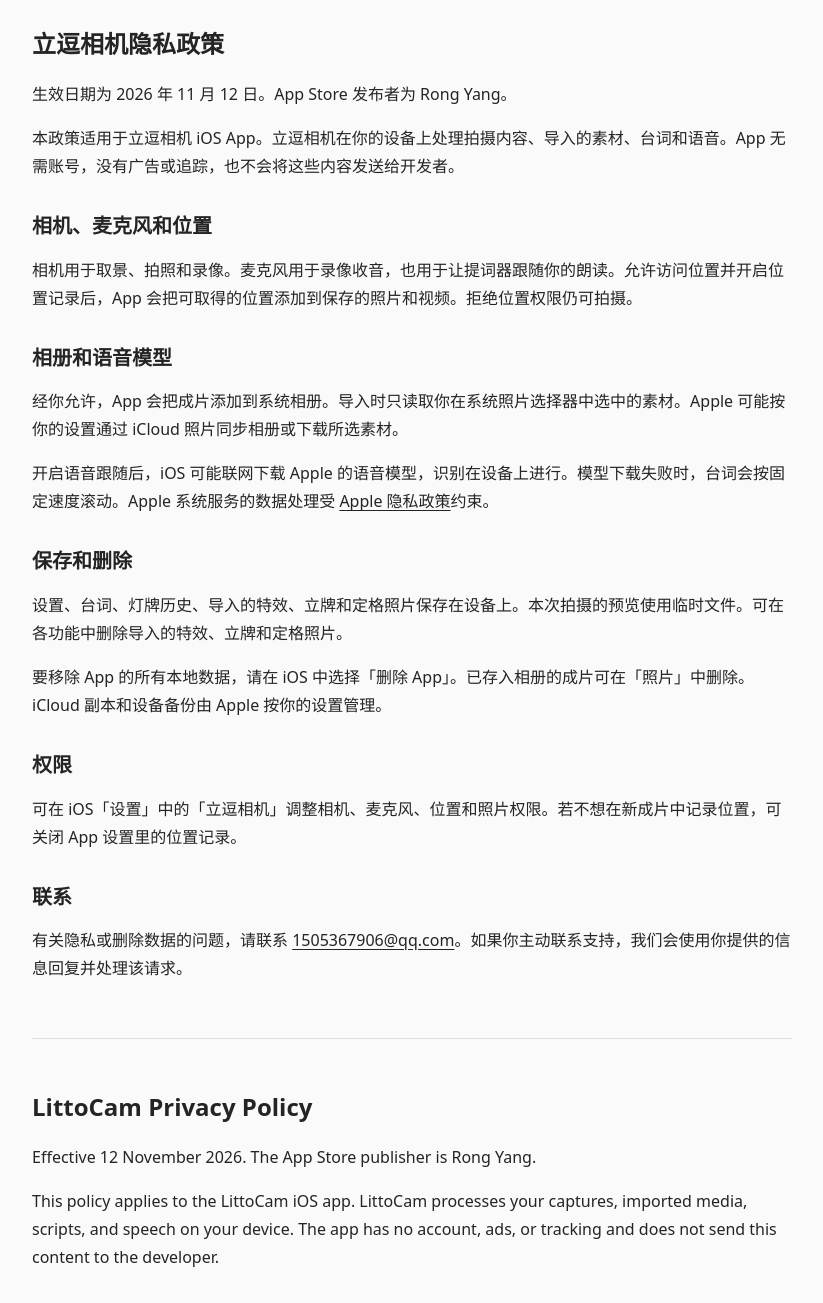
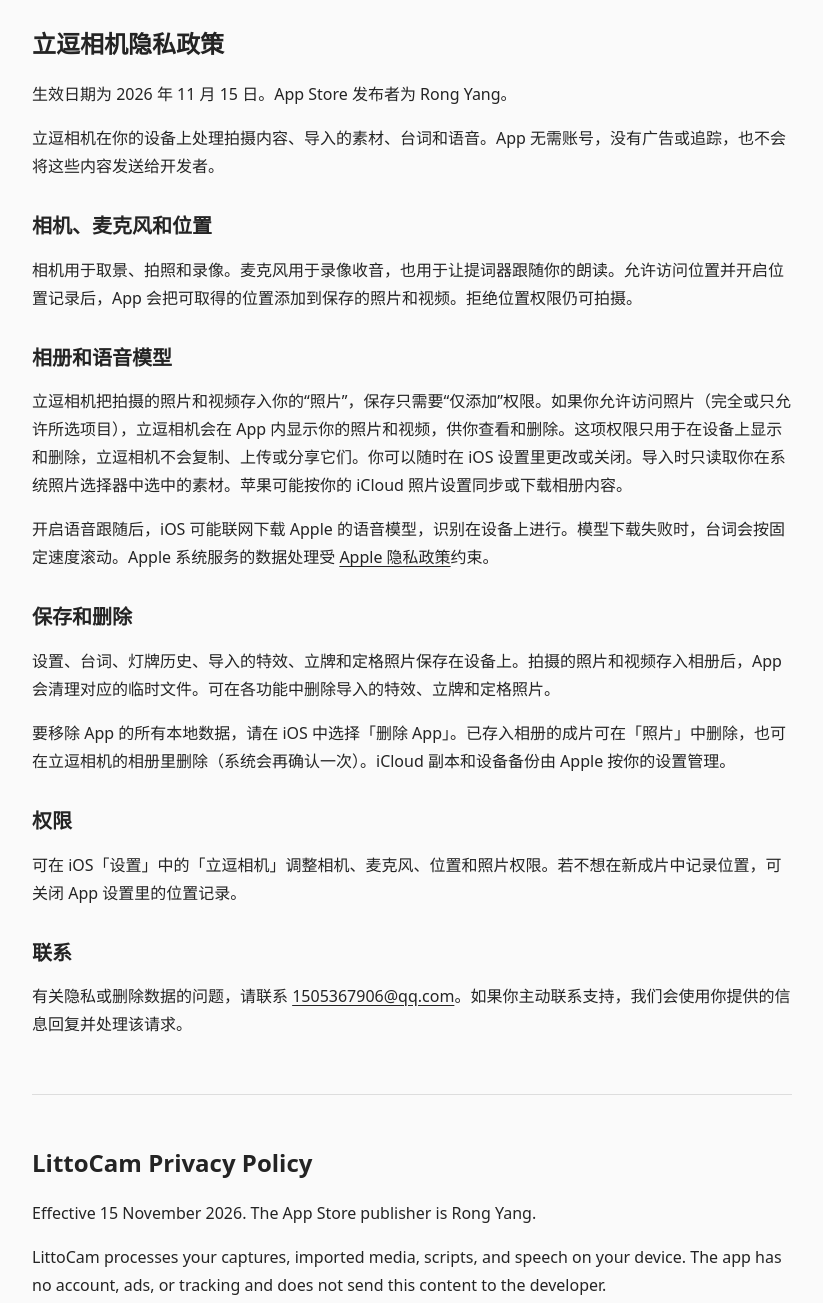
Before and after one commit to gentlemouse/littocam-legal, a plain HTML site: page privacy.html in a window 1280 px wide. Shown: the part 80-1383 px from the top of the page, without its empty margins (228-1051 px from the left). Drawn offline with Linux system fonts and the light colour scheme.

Commit message:
更新隐私政策：说明 App 内查看和删除相册内容，生效日期改为 2026 年 11 月 15 日；同步支持页外屏排查说明
Co-Authored-By: Claude Sonnet 5.5 <noreply@anthropic.com>

```diff
--- a/privacy.html
+++ b/privacy.html
@@ -18,16 +18,16 @@
   <nav><a href="#zh-Hans">简体中文</a> · <a href="#en">English</a> · <a href="support.html">技术支持 / Support</a></nav>
   <section lang="zh-Hans" id="zh-Hans">
     <h1>立逗相机隐私政策</h1>
-    <p>生效日期为 2026 年 11 月 12 日。App Store 发布者为 Rong Yang。</p>
-    <p>本政策适用于立逗相机 iOS App。立逗相机在你的设备上处理拍摄内容、导入的素材、台词和语音。App 无需账号，没有广告或追踪，也不会将这些内容发送给开发者。</p>
+    <p>生效日期为 2026 年 11 月 15 日。App Store 发布者为 Rong Yang。</p>
+    <p>立逗相机在你的设备上处理拍摄内容、导入的素材、台词和语音。App 无需账号，没有广告或追踪，也不会将这些内容发送给开发者。</p>
     <h2>相机、麦克风和位置</h2>
     <p>相机用于取景、拍照和录像。麦克风用于录像收音，也用于让提词器跟随你的朗读。允许访问位置并开启位置记录后，App 会把可取得的位置添加到保存的照片和视频。拒绝位置权限仍可拍摄。</p>
     <h2>相册和语音模型</h2>
-    <p>经你允许，App 会把成片添加到系统相册。导入时只读取你在系统照片选择器中选中的素材。Apple 可能按你的设置通过 iCloud 照片同步相册或下载所选素材。</p>
+    <p>立逗相机把拍摄的照片和视频存入你的“照片”，保存只需要“仅添加”权限。如果你允许访问照片（完全或只允许所选项目），立逗相机会在 App 内显示你的照片和视频，供你查看和删除。这项权限只用于在设备上显示和删除，立逗相机不会复制、上传或分享它们。你可以随时在 iOS 设置里更改或关闭。导入时只读取你在系统照片选择器中选中的素材。苹果可能按你的 iCloud 照片设置同步或下载相册内容。</p>
     <p>开启语音跟随后，iOS 可能联网下载 Apple 的语音模型，识别在设备上进行。模型下载失败时，台词会按固定速度滚动。Apple 系统服务的数据处理受 <a href="https://www.apple.com/legal/privacy/">Apple 隐私政策</a>约束。</p>
     <h2>保存和删除</h2>
-    <p>设置、台词、灯牌历史、导入的特效、立牌和定格照片保存在设备上。本次拍摄的预览使用临时文件。可在各功能中删除导入的特效、立牌和定格照片。</p>
-    <p>要移除 App 的所有本地数据，请在 iOS 中选择「删除 App」。已存入相册的成片可在「照片」中删除。iCloud 副本和设备备份由 Apple 按你的设置管理。</p>
+    <p>设置、台词、灯牌历史、导入的特效、立牌和定格照片保存在设备上。拍摄的照片和视频存入相册后，App 会清理对应的临时文件。可在各功能中删除导入的特效、立牌和定格照片。</p>
+    <p>要移除 App 的所有本地数据，请在 iOS 中选择「删除 App」。已存入相册的成片可在「照片」中删除，也可在立逗相机的相册里删除（系统会再确认一次）。iCloud 副本和设备备份由 Apple 按你的设置管理。</p>
     <h2>权限</h2>
     <p>可在 iOS「设置」中的「立逗相机」调整相机、麦克风、位置和照片权限。若不想在新成片中记录位置，可关闭 App 设置里的位置记录。</p>
     <h2>联系</h2>
@@ -35,16 +35,16 @@
   </section>
   <section lang="en" id="en">
     <h1>LittoCam Privacy Policy</h1>
-    <p>Effective 12 November 2026. The App Store publisher is Rong Yang.</p>
-    <p>This policy applies to the LittoCam iOS app. LittoCam processes your captures, imported media, scripts, and speech on your device. The app has no account, ads, or tracking and does not send this content to the developer.</p>
+    <p>Effective 15 November 2026. The App Store publisher is Rong Yang.</p>
+    <p>LittoCam processes your captures, imported media, scripts, and speech on your device. The app has no account, ads, or tracking and does not send this content to the developer.</p>
     <h2>Camera, microphone, and location</h2>
     <p>The camera provides the viewfinder and captures photos and videos. The microphone records sound for videos and lets the teleprompter follow your voice. If you allow location and turn on location tagging, LittoCam adds your available location to saved photos and videos. You can still shoot without location access.</p>
     <h2>Photos and language models</h2>
-    <p>LittoCam adds captures to Photos with your permission and reads only items you choose in the system photo picker. Apple may sync your library or download selected items through iCloud Photos according to your settings.</p>
+    <p>LittoCam saves the photos and videos you shoot to Photos, which needs only add-only access. If you allow access to your photos (full, or only the items you select), LittoCam shows your photos and videos inside the app so you can review and delete them. This access is used only to display and delete them on your device; LittoCam does not copy, upload or share them. You can change or turn it off anytime in iOS Settings. Imports read only the items you choose in the system photo picker. Apple may sync or download library content according to your iCloud Photos settings.</p>
     <p>For voice following, iOS may download an Apple speech model over the internet. Speech recognition runs on your device. If the model cannot be downloaded, the script scrolls at a fixed speed. Apple's system services are governed by <a href="https://www.apple.com/legal/privacy/">Apple's privacy policy</a>.</p>
     <h2>Storage and deletion</h2>
-    <p>Settings, scripts, banner history, imported effects, cutouts, and stop-motion frames are stored on the device. Session previews use temporary files. Delete imported effects, cutouts, or frames in their respective tools.</p>
-    <p>To remove all local app data, choose Delete App in iOS. Captures already saved to Photos can be deleted in Photos. Apple manages any iCloud copies and device backups according to your settings.</p>
+    <p>Settings, scripts, banner history, imported effects, cutouts, and stop-motion frames are stored on the device. Once photos and videos are saved to Photos, LittoCam removes their temporary files. Delete imported effects, cutouts, or frames in their respective tools.</p>
+    <p>To remove all local app data, choose Delete App in iOS. Captures already saved to Photos can be deleted in Photos, or in LittoCam's own library view (iOS asks to confirm). Apple manages any iCloud copies and device backups according to your settings.</p>
     <h2>Permissions</h2>
     <p>You can change camera, microphone, location, and Photos permissions in iOS Settings under LittoCam. To stop adding location to new captures, turn off location tagging in LittoCam Settings.</p>
     <h2>Contact</h2>
```
Also changed, not shown: support.html (+1 -1 lines).
